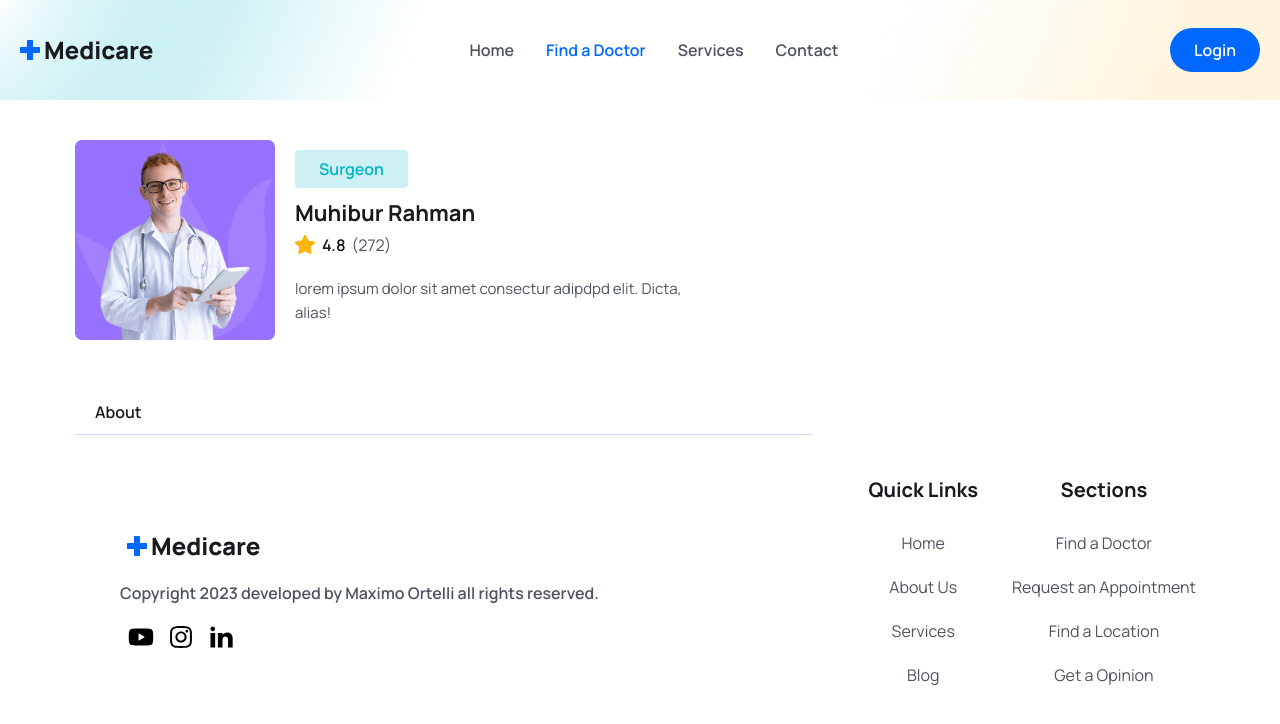
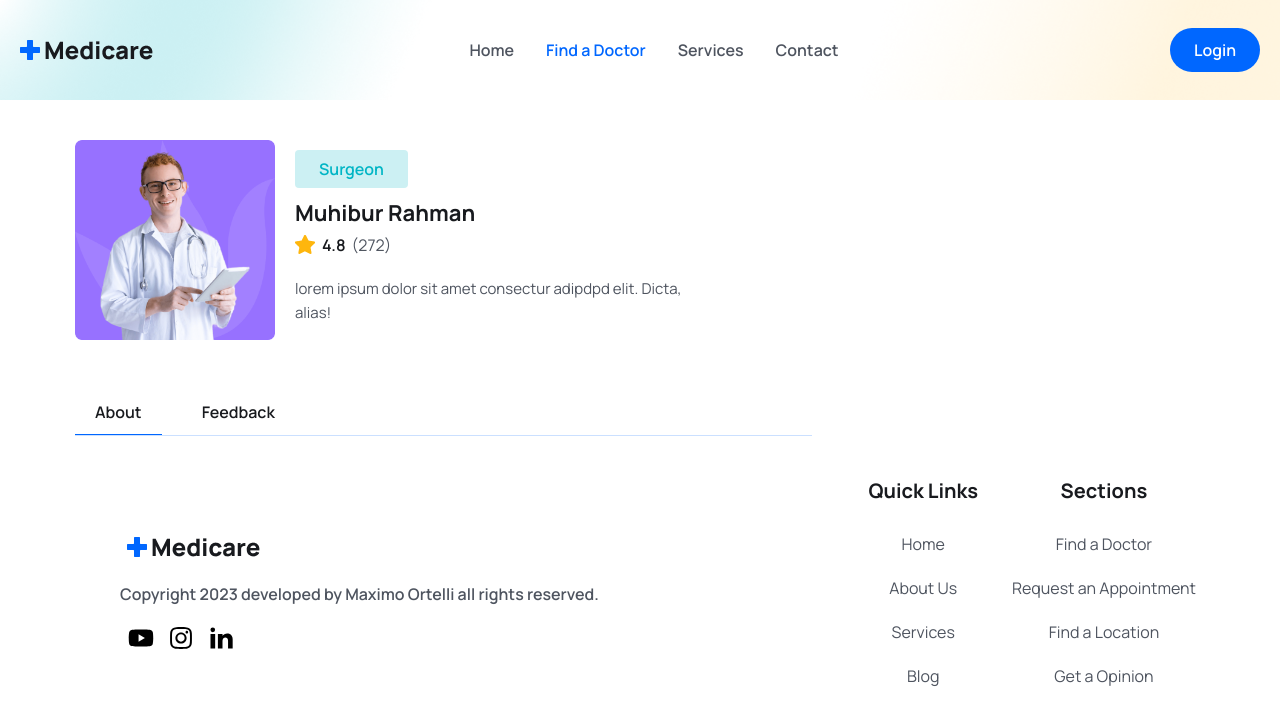
Before and after one commit to smartclin/Full-Stack-Medical-App, a React (Vite) app: page /doctors/1 in a window 1280 px wide. Shown: the top 724 px of the page. Built offline with nearby package versions, Linux system fonts and the light colour scheme; a web font is replaced by a local one.

Commit message:
Updated DoctorDetails.jsx
Updated DoctorDetails.jsx

```diff
--- a/src/pages/Doctors/DoctorDetails.jsx
+++ b/src/pages/Doctors/DoctorDetails.jsx
@@ -1,7 +1,11 @@
+import { useState } from "react";
 import doctorImg from "../../assets/images/doctor-img02.png"
 import starIcon from "../../assets/images/Star.png";
 
 const DoctorDetails = () => {
+
+  const [tab, setTab] = useState('about')
+
   return <section>
     <div className="max-w-[1170px] px-5 mx-auto">
       <div className="grid md:grid-cols-3 gap-[50px]">
@@ -40,9 +44,20 @@ const DoctorDetails = () => {
           </div>
 
           <div className="mt-[50px] border-b border-solid border-[#0066ff34]">
-            <button className={`py-2 px-5 mr-5 text-[16px] leading-7
+            <button
+            onClick={()=> setTab('about')}
+            className={`${tab=='about' &&
+            'border-b border-solid border-primaryColor'} py-2 px-5 mr-5 text-[16px] leading-7
             text-headingColor font-semibold`}>
               About
+            </button>
+
+            <button
+            onClick={()=> setTab('feedback')}
+            className={`${tab=='feedback' &&
+            'border-b border-solid border-primaryColor'} py-2 px-5 mr-5 text-[16px] leading-7
+            text-headingColor font-semibold`}>
+              Feedback
             </button>
           </div>
         </div>
```
